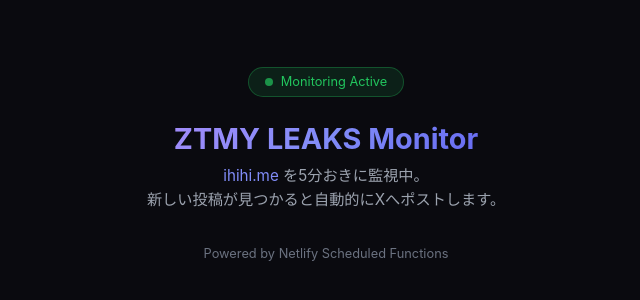
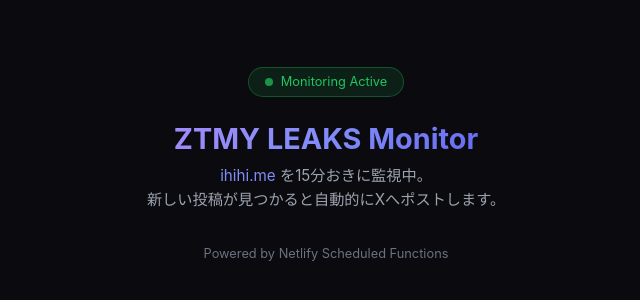
Before and after one commit to SK-dev-jp/ztmy-leaks-monitoring, a website: page public/index.html in a window 1280 px wide. Shown: the part 234-534 px from the top of the page, 314-954 px from the left. Drawn offline with Linux system fonts and the light colour scheme.

Commit message:
feat: change display text from 5min to 15min in index.html

```diff
--- a/public/index.html
+++ b/public/index.html
@@ -68,7 +68,7 @@
     <div class="status-badge"><div class="pulse"></div>Monitoring Active</div>
     <h1>ZTMY LEAKS Monitor</h1>
     <p>
-      <a href="http://ihihi.me/" target="_blank" rel="noopener">ihihi.me</a> を5分おきに監視中。<br>
+      <a href="http://ihihi.me/" target="_blank" rel="noopener">ihihi.me</a> を15分おきに監視中。<br>
       新しい投稿が見つかると自動的にXへポストします。
     </p>
     <p class="info">Powered by Netlify Scheduled Functions</p>
```
